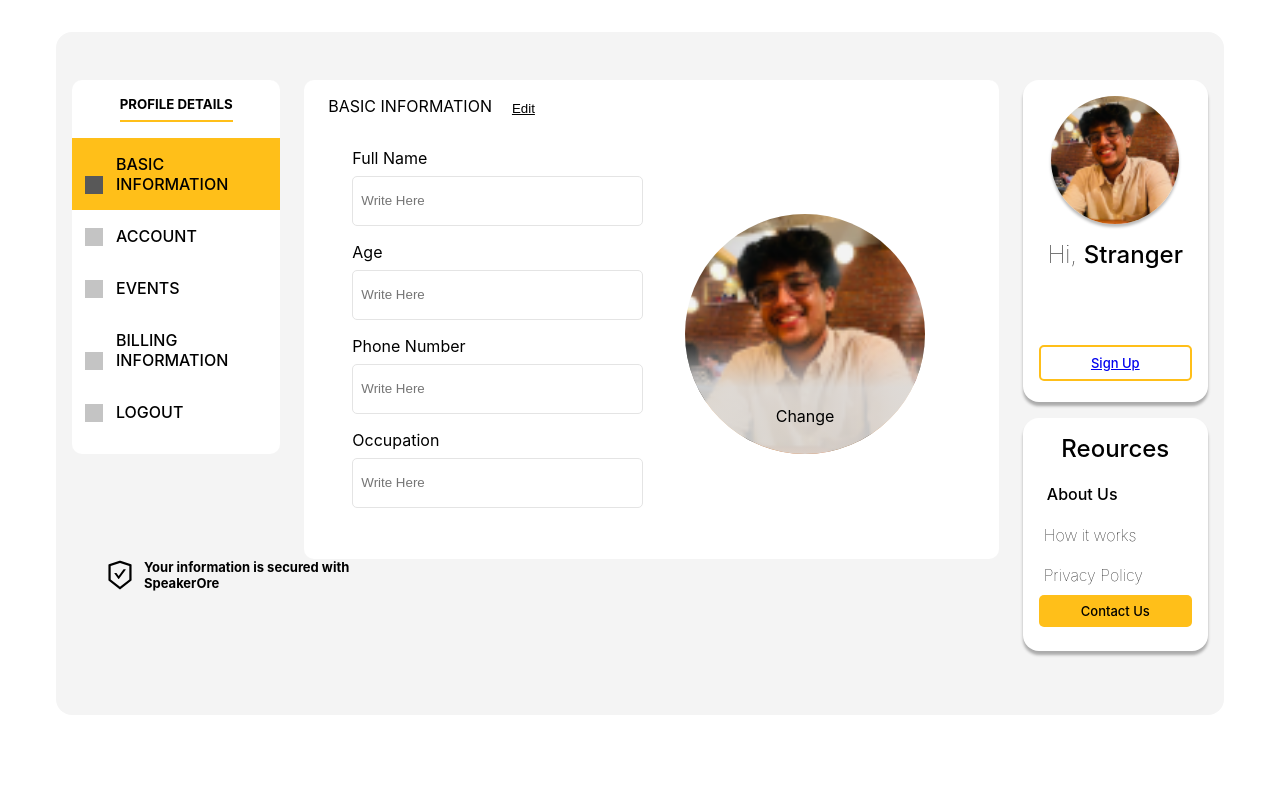
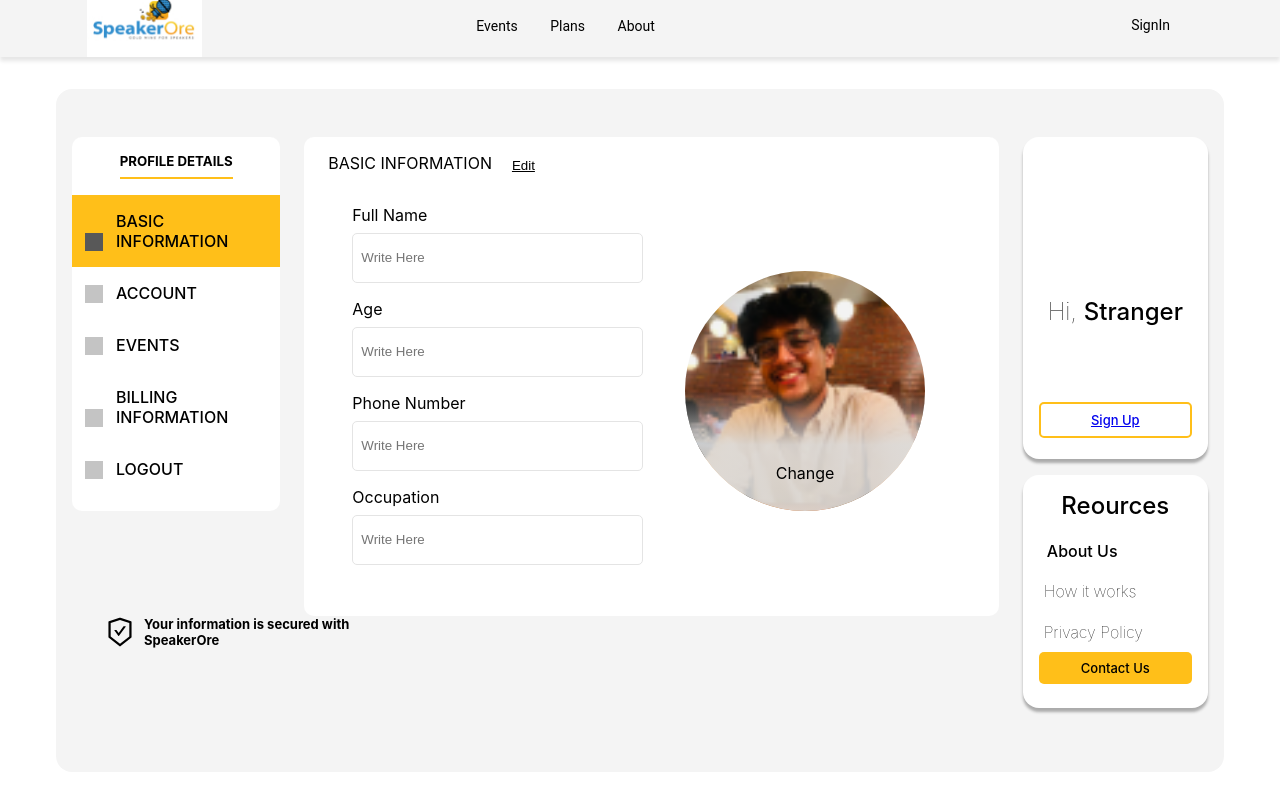
Before and after one commit to CodeAstronautic/speaker_frontend, a React (Create React App) app: page /bill in a window 1280 px wide. Shown: the top 800 px of the page. Built offline with nearby package versions, Linux system fonts and the light colour scheme.

Commit message:
added changes

```diff
--- a/src/App.js
+++ b/src/App.js
@@ -33,6 +33,7 @@ function PrivateRoute({ component: Component, ...rest }) {
 const App = () => {
   return (
     <>
+    <Navbar />
       <BrowserRouter>
         <Routes>
           <Route path="/" element={<Firstpage />} />
@@ -82,6 +83,7 @@ const App = () => {
           <Route path="/privacy" element={<Privacy />} />
         </Routes>
       </BrowserRouter>
+      <Footer />
     </>
   );
 };
--- a/src/components/Events/Eventpage.js
+++ b/src/components/Events/Eventpage.js
@@ -78,7 +78,6 @@ const Eventpage = () => {
 
   return (
     <>
-    <Navbar />
      <ToastContainer />
     <div className="mp-parent" style={{ background: "none", marginTop: "0" }}>
       <div className="mp-left">
@@ -340,7 +339,6 @@ const Eventpage = () => {
         isExclusive={isExclusive}
       />
     </div>
-    <Footer />
     </>
   );
 };
--- a/src/components/accountSide/LoggedInSidebar.js
+++ b/src/components/accountSide/LoggedInSidebar.js
@@ -30,7 +30,7 @@ export default function LoggedInSidebar({ setisExclusive }) {
     <div className="ep-right">
       <div className="eprcard">
         <div className="avatar-parent">
-          <img src={user} alt="" />
+          <img src="" alt="" />
         </div>
         <p>
           Hi,{" "}
```
